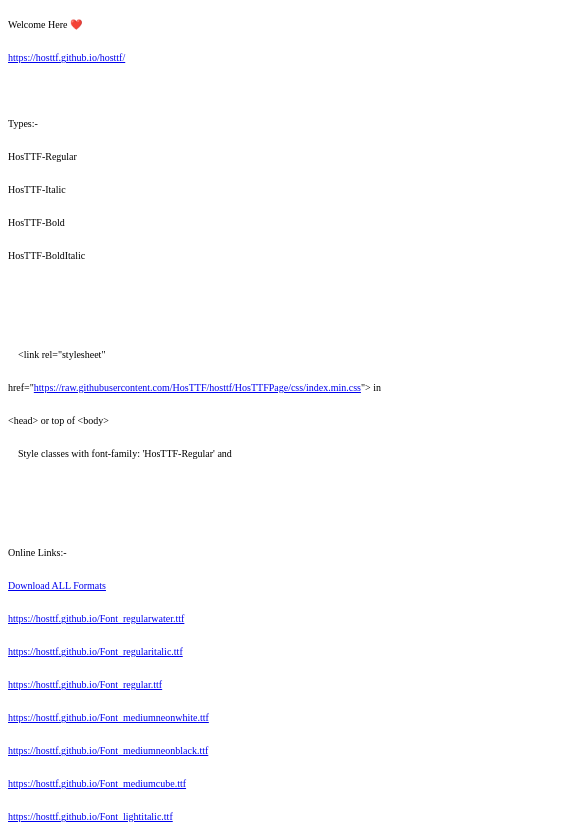
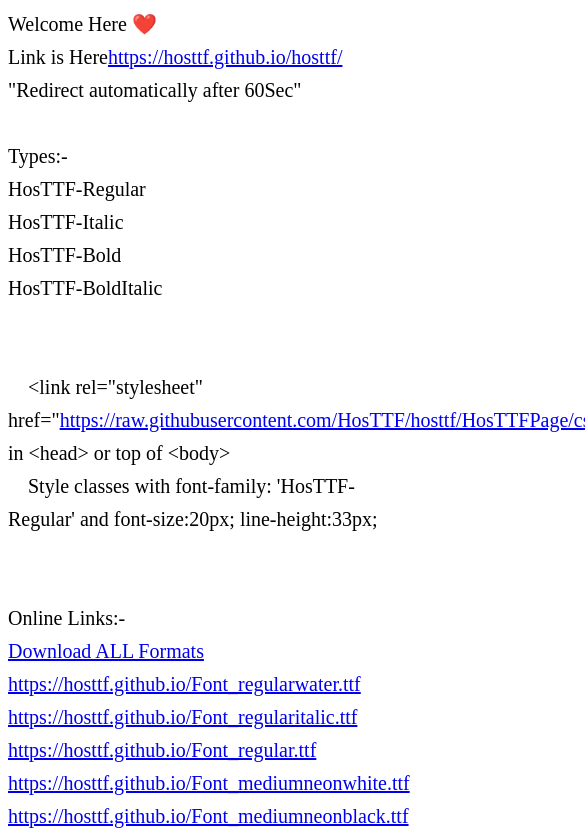
Before and after one commit to HosTTF/HosTTF.github.io, a plain HTML site: page index.html in a window 390 px wide. Shown: the top 835 px of the page, 585 px wide, since content can reach past the window. Drawn offline with nearby package versions, Linux system fonts and the light colour scheme; a web font is replaced by a local one.

Commit message:
Update index.html

```diff
--- a/index.html
+++ b/index.html
@@ -1,35 +1,31 @@
 <!DOCTYPE html>
 <html>
 <head>
+ <meta http-equiv = "refresh" content = "60; url = https://hosttf.github.io/hosttf" />
+<meta content='width=device-width,initial-scale=1.0,minimum-scale=1.0,maximum-scale=1.0' name='viewport'/>
 <link rel="stylesheet" href="https://hosttf.github.io/index.min.css">
 <style>
-@media screen and (max-width: 1200px) { body {
-  font-family: "HosTTF-Bold";
-  font-size:30px;
-  line-height:33px;
-}}
-@media screen and (max-width: 600px) { body {
+body {
   font-family: "HosTTF-Bold";
   font-size:20px;
   line-height:33px;
-}}
-@media screen and (max-width: 400px) { body {
-  font-family: "HosTTF-Bold";
-  font-size:10px;
-  line-height:33px;
-}}
+}
 </style>
 </head>
 <body>
 
 
-Welcome Here ❤️<br /><a href="https://hosttf.github.io/hosttf/">https://hosttf.github.io/hosttf/</a><br /><br />Types:-<br />HosTTF-Regular<br />HosTTF-Italic<br />HosTTF-Bold<br />HosTTF-BoldItalic<br /><br /><br />&nbsp;&nbsp;&nbsp;
+Welcome Here ❤️<br />Link is Here<a href="https://hosttf.github.io/hosttf/">https://hosttf.github.io/hosttf/</a><br />
+"Redirect automatically after 60Sec"
+<br /><br />Types:-<br />HosTTF-Regular<br />HosTTF-Italic<br />HosTTF-Bold<br />HosTTF-BoldItalic<br /><br /><br />&nbsp;&nbsp;&nbsp;
 &lt;link rel="stylesheet" href="<a
   href="https://raw.githubusercontent.com/HosTTF/hosttf/HosTTFPage/css/index.min.css"
   >https://raw.githubusercontent.com/HosTTF/hosttf/HosTTFPage/css/index.min.css</a
 >"&gt; in &lt;head&gt; or top of &lt;body&gt;<br />&nbsp;&nbsp;&nbsp; Style
-classes with font-family: 'HosTTF-Regular' and <br /><br />&nbsp;&nbsp;&nbsp;&nbsp;
-&nbsp;<br />Online Links:-<br /><a
+classes with font-family: 'HosTTF-Regular' and font-size:20px;
+  line-height:33px;<br />
+  <br>
+  <br>Online Links:-<br /><a
   href="https://hosttf.github.io/All%20Fromats.rar"
   >Download ALL Formats</a
 ><br /><a
@@ -188,5 +184,15 @@ classes with font-family: 'HosTTF-Regular' and <br /><br />&nbsp;&nbsp;&nbsp;&nb
 ><br /><a href="https://hosttf.github.io/Font_black.eot "
   >https://hosttf.github.io/Font_black.eot </a
 ><br />
+<br>
+<a> All CopyRights Reserved &copy; 2015-<script>document.write(new Date().getFullYear())</script></a> <a href="https://tapmybio.com/h0smed" target="_blank">Hassan Ahmed</a>
+<div style ="position: fixed;left: 0px;top: 0px;width: 100%;height: 100%;z-index: 9999;
+background: url(&#39;https://1.bp.blogspot.com/-LUdQWi-4MSQ/YKwCCyS890I/AAAAAAAABy8/nxLp05ZcG-Y02szYSpHHD7CbfotjqgpbgCLcBGAsYHQ/s0/HosLoadingWait.gif&#39;) 50% 50% no-repeat rgb(249,249,249);" class="loader"/>
+<!-- Loading Wait --><script src="//ajax.googleapis.com/ajax/libs/jquery/1.9.1/jquery.min.js"></script>
+<script type="text/javascript">
+$(window).load(function() {
+    $(".loader").fadeOut("slow");
+})
+</script>
 </body>
 </html>
```
